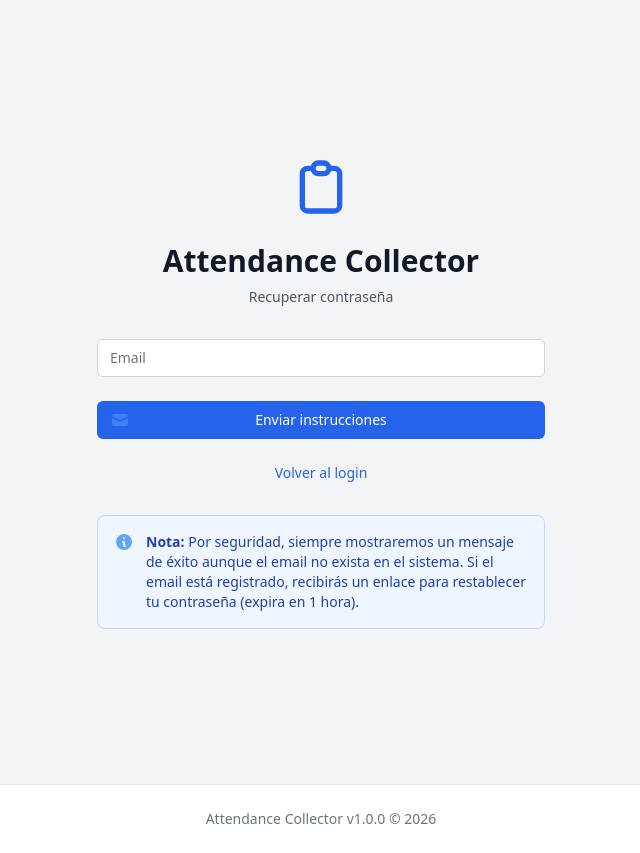
After one commit to nelsonelagunar/zk-collector, a Flask app: page /auth/forgot-password in a window 1280 px wide. The commit adds this page. Shown: the whole page, without its empty margins (319-959 px from the left). Run offline with Flask 3, Linux system fonts and the light colour scheme; parts of the project's set-up code (start-up, migrations or seed data) failed here and were passed over; some libraries are stand-ins or nearby versions.

Commit message:
feat: add attendance export UI + password reset template + .env.example updates
- Add attendance list page with export buttons (CSV/Excel)
- Add password reset flow template (forgot_password.html)
- Update .env.example with required/optional variables documentation
- Co-Authored-By: Claude Code <noreply@anthropic.com>

```diff
--- a/src/webgui/templates/attendance/list.html
+++ b/src/webgui/templates/attendance/list.html
@@ -10,7 +10,7 @@
 {% endblock %}
 
 {% block content %}
-<div class="max-w-7xl mx-auto px-4 sm:px-6 lg:px-8">
+<div class="max-w-7xl mx-auto px-4 sm:px-6 lg:px-8" x-data="attendance">
     <!-- Header -->
     <div class="md:flex md:items-center md:justify-between mb-8">
         <div class="flex-1 min-w-0">
--- /dev/null
+++ b/src/webgui/templates/forgot_password.html
@@ -0,0 +1,74 @@
+{% extends "base.html" %}
+
+{% block title %}Recuperar Contraseña - Attendance Collector{% endblock %}
+
+{% block content %}
+<div class="min-h-[calc(100vh-4rem)] flex items-center justify-center py-12 px-4 sm:px-6 lg:px-8 bg-gray-100 dark:bg-gray-900">
+    <div class="max-w-md w-full space-y-8">
+        <!-- Logo y título -->
+        <div>
+            <div class="flex justify-center">
+                <svg class="h-16 w-16 text-blue-600 dark:text-blue-400" fill="none" viewBox="0 0 24 24" stroke="currentColor">
+                    <path stroke-linecap="round" stroke-linejoin="round" stroke-width="2" d="M9 5H7a2 2 0 00-2 2v12a2 2 0 002 2h10a2 2 0 002-2V7a2 2 0 00-2-2h-2M9 5a2 2 0 002 2h2a2 2 0 002-2M9 5a2 2 0 012-2h2a2 2 0 012 2"/>
+                </svg>
+            </div>
+            <h2 class="mt-6 text-center text-3xl font-extrabold text-gray-900 dark:text-gray-100">
+                Attendance Collector
+            </h2>
+            <p class="mt-2 text-center text-sm text-gray-600 dark:text-gray-400">
+                Recuperar contraseña
+            </p>
+        </div>
+
+        <!-- Formulario de recuperación -->
+        <form class="mt-8 space-y-6" method="POST" action="/auth/forgot-password">
+            <div class="space-y-4">
+                <div>
+                    <label for="email" class="sr-only">Email</label>
+                    <input id="email" name="email" type="email" required
+                        class="appearance-none rounded-md relative block w-full px-3 py-2 border border-gray-300 dark:border-gray-600 placeholder-gray-500 dark:placeholder-gray-400 text-gray-900 dark:text-gray-100 bg-white dark:bg-gray-800 focus:outline-none focus:ring-blue-500 focus:border-blue-500 focus:z-10 sm:text-sm"
+                        placeholder="Email">
+                </div>
+            </div>
+
+            <div>
+                <button type="submit"
+                    class="group relative w-full flex justify-center py-2 px-4 border border-transparent text-sm font-medium rounded-md text-white bg-blue-600 hover:bg-blue-700 focus:outline-none focus:ring-2 focus:ring-offset-2 focus:ring-blue-500">
+                    <span class="absolute left-0 inset-y-0 flex items-center pl-3">
+                        <svg class="h-5 w-5 text-blue-500 group-hover:text-blue-400" fill="currentColor" viewBox="0 0 20 20">
+                            <path d="M2.003 5.884L10 9.882l7.997-3.998A2 2 0 0016 4H4a2 2 0 00-1.997 1.884z"/>
+                            <path d="M18 8.118l-8 4-8-4V14a2 2 0 002 2h12a2 2 0 002-2V8.118z"/>
+                        </svg>
+                    </span>
+                    Enviar instrucciones
+                </button>
+            </div>
+
+            <div class="text-center">
+                <p class="text-sm text-gray-600 dark:text-gray-400">
+                    <a href="/auth/login" class="font-medium text-blue-600 dark:text-blue-400 hover:text-blue-500 dark:hover:text-blue-300">
+                        Volver al login
+                    </a>
+                </p>
+            </div>
+        </form>
+
+        <!-- Nota informativa -->
+        <div class="bg-blue-50 dark:bg-blue-900/20 border border-blue-200 dark:border-blue-800 rounded-lg p-4">
+            <div class="flex">
+                <div class="flex-shrink-0">
+                    <svg class="h-5 w-5 text-blue-400" fill="currentColor" viewBox="0 0 20 20">
+                        <path fill-rule="evenodd" d="M18 10a8 8 0 11-16 0 8 8 0 0116 0zm-7-4a1 1 0 11-2 0 1 1 0 012 0zM9 9a1 1 0 000 2v3a1 1 0 001 1h1a1 1 0 100-2v-3a1 1 0 00-1-1H9z" clip-rule="evenodd"/>
+                    </svg>
+                </div>
+                <div class="ml-3">
+                    <p class="text-sm text-blue-800 dark:text-blue-200">
+                        <strong>Nota:</strong> Por seguridad, siempre mostraremos un mensaje de éxito aunque el email no exista en el sistema.
+                        Si el email está registrado, recibirás un enlace para restablecer tu contraseña (expira en 1 hora).
+                    </p>
+                </div>
+            </div>
+        </div>
+    </div>
+</div>
+{% endblock %}
```
Also changed, not shown: 1 other file.
